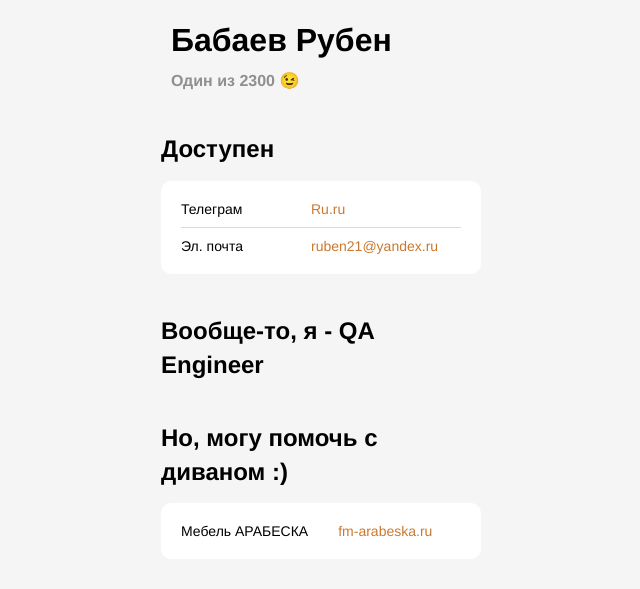
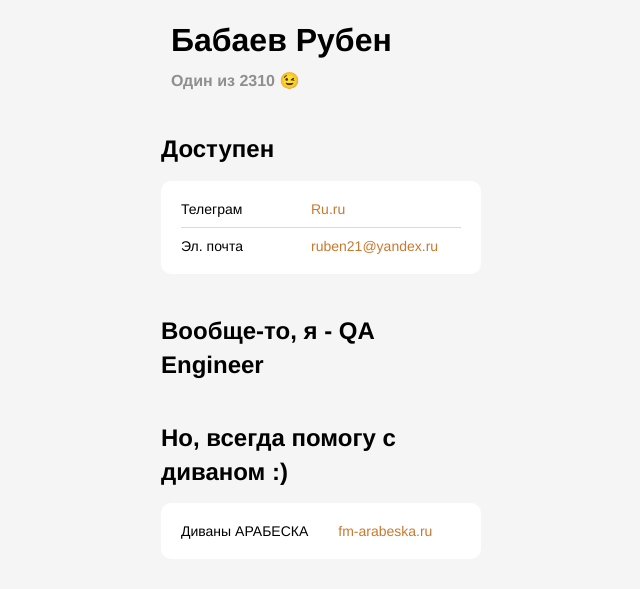
Before and after one commit to Ruben-Babaev-QA/cv, a plain HTML site: page index.html in a window 1280 px wide. Shown: the part 353-942 px from the top of the page, 319-959 px from the left. Drawn offline with Linux system fonts and the light colour scheme.

Commit message:
ИЗМЕНИЛ_ТЕКСТ

```diff
--- a/index.html
+++ b/index.html
@@ -12,7 +12,7 @@
     <header class="header">
       <img src="./avatar.png" alt="avatar" class="header__avatar" />
       <h1 class="header__title"> Бабаев Рубен</h1>
-      <h3 class="header__subtitle">Один из 2300 &#128521</h3>
+      <h3 class="header__subtitle">Один из 2310 &#128521</h3>
     </header>
     <main>
       <section class="links">
@@ -33,10 +33,10 @@
         <h2 class="links__header">Вообще-то, я - QA Engineer</h2>
       </section>
       <section class="links">
-        <h2 class="links__header">Но, могу помочь с диваном :)</h2>
+        <h2 class="links__header">Но, всегда помогу с диваном :)</h2>
         <ul class="links__container">
           <li class="links__link">
-            <p class="links__title">Мебель АРАБЕСКА</p>
+            <p class="links__title">Диваны АРАБЕСКА</p>
             <a class="linsk__link" href="https://fm-arabeska.ru/">fm-arabeska.ru</a>
           </li>
         </ul>
```
